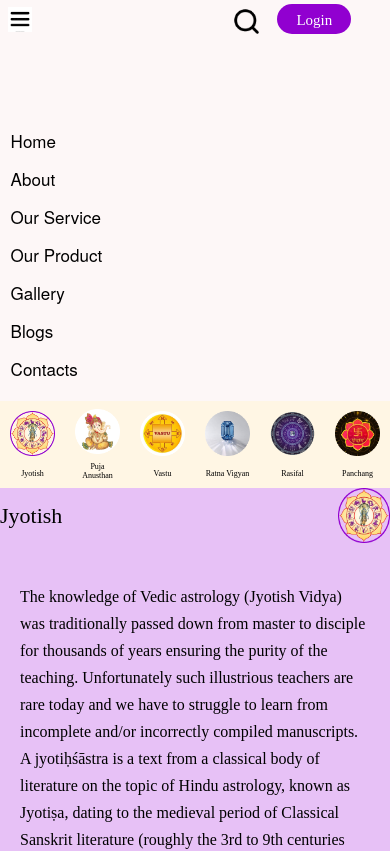
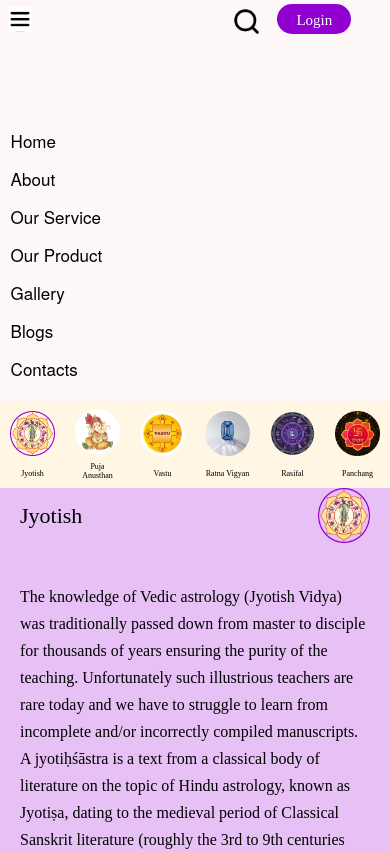
Before and after one commit to Priyanshusingh46/Guru_jii2.O, a React (Create React App) app: page /servicedescription in a window 390 px wide. Shown: the top 851 px of the page. Built offline with nearby package versions, Linux system fonts and the light colour scheme.

Commit message:
1st commit

```diff
--- a/src/Css/Servicedescription/seconddivofservice.css
+++ b/src/Css/Servicedescription/seconddivofservice.css
@@ -101,6 +101,7 @@ margin-top: 11%;
         width: 100px;
         margin-left: 0;
         margin-top: 0;
+        padding-right: 20px;
     }
     .headingandimageofservicedescription{
         display: flex;
@@ -108,6 +109,7 @@ margin-top: 11%;
     }
     #seconddivofserviceh1 {
         font-size: 40px;
+        padding-left: 20px;
     }
     #seconddivofservicepara {
         font-size: 20px;
```
